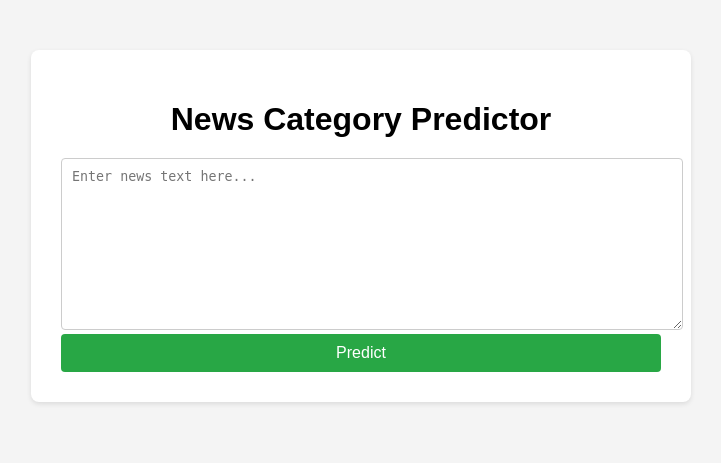
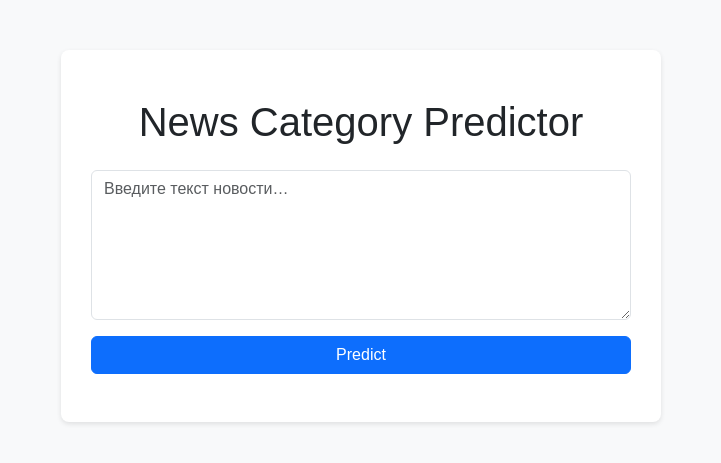
Before and after one commit to Zikaal/news_prediction, a Python web app: template templates/index.html in a window 1280 px wide. Shown: the top 463 px of the page, without its empty margins (279-1000 px from the left). Run offline with Jinja, Linux system fonts and the light colour scheme; the template is opened without the code that fills it, so the values that code supplies are empty.

Commit message:
Update index.html

```diff
--- a/templates/index.html
+++ b/templates/index.html
@@ -1,50 +1,91 @@
 <!DOCTYPE html>
-<html lang="en">
+<html lang="ru">
 <head>
-  <meta charset="UTF-8">
-  <meta name="viewport" content="width=device-width, initial-scale=1.0">
+  <meta charset="utf-8">
   <title>News Category Predictor</title>
+  <meta name="viewport" content="width=device-width, initial-scale=1">
+
+  <!-- Bootstrap CSS из CDN -->
+  <link
+    href="https://cdn.jsdelivr.net/npm/bootstrap@5.3.0/dist/css/bootstrap.min.css"
+    rel="stylesheet"
+  >
+
+  <!-- Chart.js для графика -->
   <script src="https://cdn.jsdelivr.net/npm/chart.js"></script>
-  <link rel="stylesheet" href="{{ url_for('static', filename='style.css') }}">
+
+  <!-- Ваши стили -->
+  <link rel="stylesheet" href="/style.css">
 </head>
-<body>
-  <div class="container">
-    <h1>News Category Predictor</h1>
-    <form method="post">
-      <textarea name="news_text" placeholder="Enter news text here..." required>{{ text_input }}</textarea>
-      <button type="submit">Predict</button>
+<body class="bg-light">
+  <div class="container py-5">
+    <h1 class="mb-4">News Category Predictor</h1>
+
+    <form id="predictForm">
+      <div class="mb-3">
+        <textarea
+          id="text_input"
+          name="text_input"
+          class="form-control"
+          rows="4"
+          placeholder="Введите текст новости…"
+        ></textarea>
+      </div>
+      <button type="submit" class="btn btn-primary">Predict</button>
     </form>
 
-    {% if prediction %}
-    <div class="result">
-      <h2>Predicted Category: {{ prediction }}</h2>
+    <div id="result" class="mt-4 d-none">
+      <div class="alert alert-success" id="predictionText"></div>
       <canvas id="probaChart" width="400" height="200"></canvas>
     </div>
-    <script>
-      const classes = JSON.parse('{{ classes|safe }}');
-      const probs   = JSON.parse('{{ probabilities|safe }}');
-      const ctx     = document.getElementById('probaChart').getContext('2d');
+  </div>
 
+  <!-- Логика фронтенда: отправка на /predict и отрисовка графика -->
+  <script>
+    const form   = document.getElementById('predictForm');
+    const result = document.getElementById('result');
+    const predEl = document.getElementById('predictionText');
+
+    form.addEventListener('submit', async e => {
+      e.preventDefault();
+      const text = document.getElementById('text_input').value;
+      const res  = await fetch('/predict', {
+        method: 'POST',
+        headers: { 'Content-Type': 'application/json' },
+        body: JSON.stringify({ text_input: text })
+      });
+      const json = await res.json();
+      if (json.error) {
+        alert(json.error);
+        return;
+      }
+
+      // Показываем текст предсказания
+      predEl.textContent = 'Predicted Category: ' + json.prediction;
+
+      // Отрисовываем график вероятностей
+      const ctx = document.getElementById('probaChart').getContext('2d');
       new Chart(ctx, {
         type: 'bar',
         data: {
-          labels: classes,
+          labels: json.classes,
           datasets: [{
             label: 'Probability (%)',
-            data: probs
+            data: json.probabilities
           }]
         },
         options: {
-          scales: {
-            y: {
-              beginAtZero: true,
-              max: 100
-            }
-          }
+          scales: { y: { beginAtZero: true, max: 100 } }
         }
       });
-    </script>
-    {% endif %}
-  </div>
+
+      result.classList.remove('d-none');
+    });
+  </script>
+
+  <!-- Bootstrap JS (опционально) -->
+  <script
+    src="https://cdn.jsdelivr.net/npm/bootstrap@5.3.0/dist/js/bootstrap.bundle.min.js"
+  ></script>
 </body>
 </html>
```
